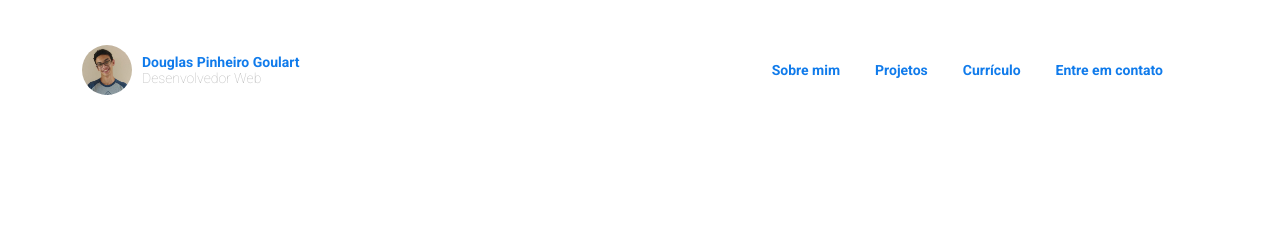
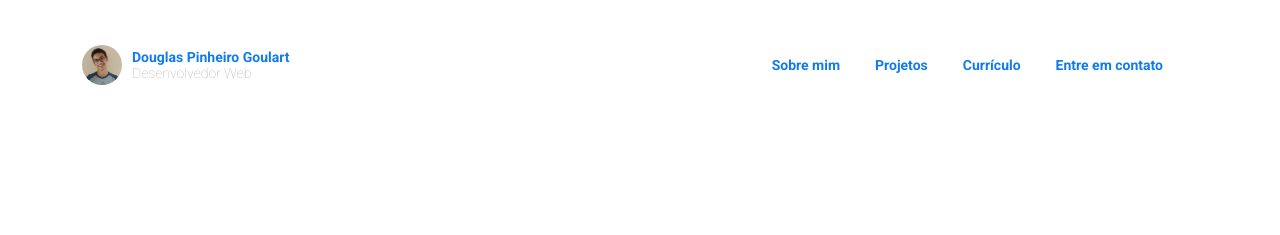
Before and after one commit to doougui/portfolio, a Jekyll site: the page built from index.html, in a window 1280 px wide. Shown: the top 235 px of the page. Built offline with Jekyll 4.4.1, drawn with Linux system fonts in a browser that asks for light colours.

```diff
--- a/_layouts/default.html
+++ b/_layouts/default.html
@@ -2,7 +2,6 @@
 <html lang="{{ page.lang | default: site.lang | default: 'pt' }}">
 
   {%- include head.html -%}
-
   <body>
 
     {%- include navigation.html -%}
@@ -12,6 +11,6 @@
 
     {%- include footer.html -%}
 
+    <script src="/assets/js/script.js"></script>
   </body>
-
 </html>
--- a/_sass/abstracts/_variables.scss
+++ b/_sass/abstracts/_variables.scss
@@ -13,7 +13,8 @@ $color-white: #FFFFFF;
 $container: 111.6rem;
 
 // Shadows
-$btn-shadow: 0 .2rem .3rem rgba($color-black, .25);
+$header-shadow: 0 .2rem .5rem rgba($color-black, .2);
+$btn-shadow: 0 .2rem .5rem rgba($color-black, .2);
 
 // Border radius
 $btn-radius: .7rem;
--- a/_sass/layout/_navigation.scss
+++ b/_sass/layout/_navigation.scss
@@ -1,6 +1,9 @@
 .navigation {
   padding-top: 4.5rem;
   background-color: $color-white;
+  position: fixed;
+  width: 100%;
+  transition: all .2s;
 
   &__container {
     display: flex;
@@ -24,8 +27,8 @@
     background-image: url("/assets/img/profile.jpeg");
     background-size: cover;
     border-radius: 50%;
-    width: 5rem;
-    height: 5rem;
+    width: 4rem;
+    height: 4rem;
   }
 
   &__person-name {
@@ -51,4 +54,9 @@
     font-weight: 700;
     color: $color-primary;
   }
+
+  &--small {
+    padding: 1rem;
+    box-shadow: $header-shadow;
+  }
 }
--- /dev/null
+++ b/assets/js/script.js
@@ -0,0 +1,18 @@
+const $ = element => document.querySelector(element);
+const $l = element => document.querySelectorAll(element);
+
+const navElement = $('.navigation');
+
+function setMenuPosition() {
+  window.addEventListener('scroll', () => {
+    const scrollPos = window.pageYOffset;
+
+    if (scrollPos <= 25) {
+      return navElement.classList.remove('navigation--small');
+    }
+
+    return navElement.classList.add('navigation--small');
+  });
+}
+
+setMenuPosition();
```
